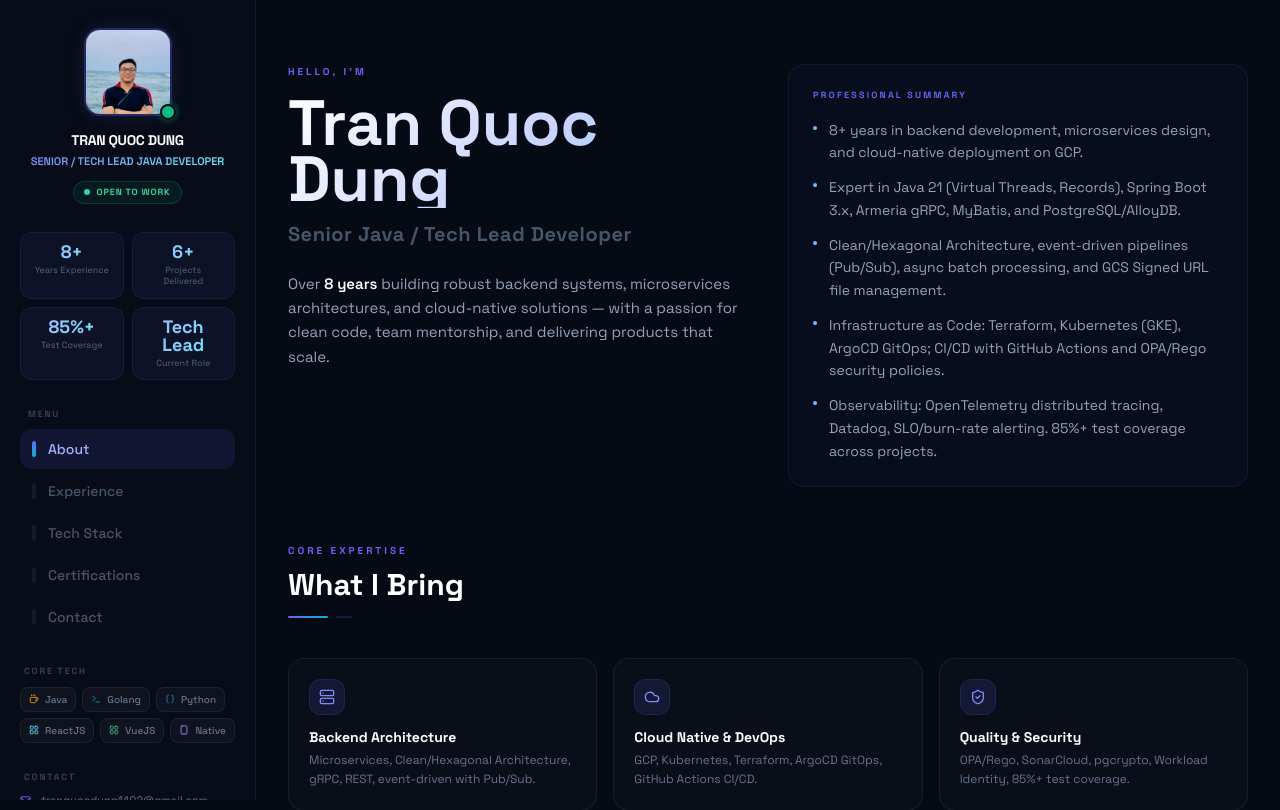
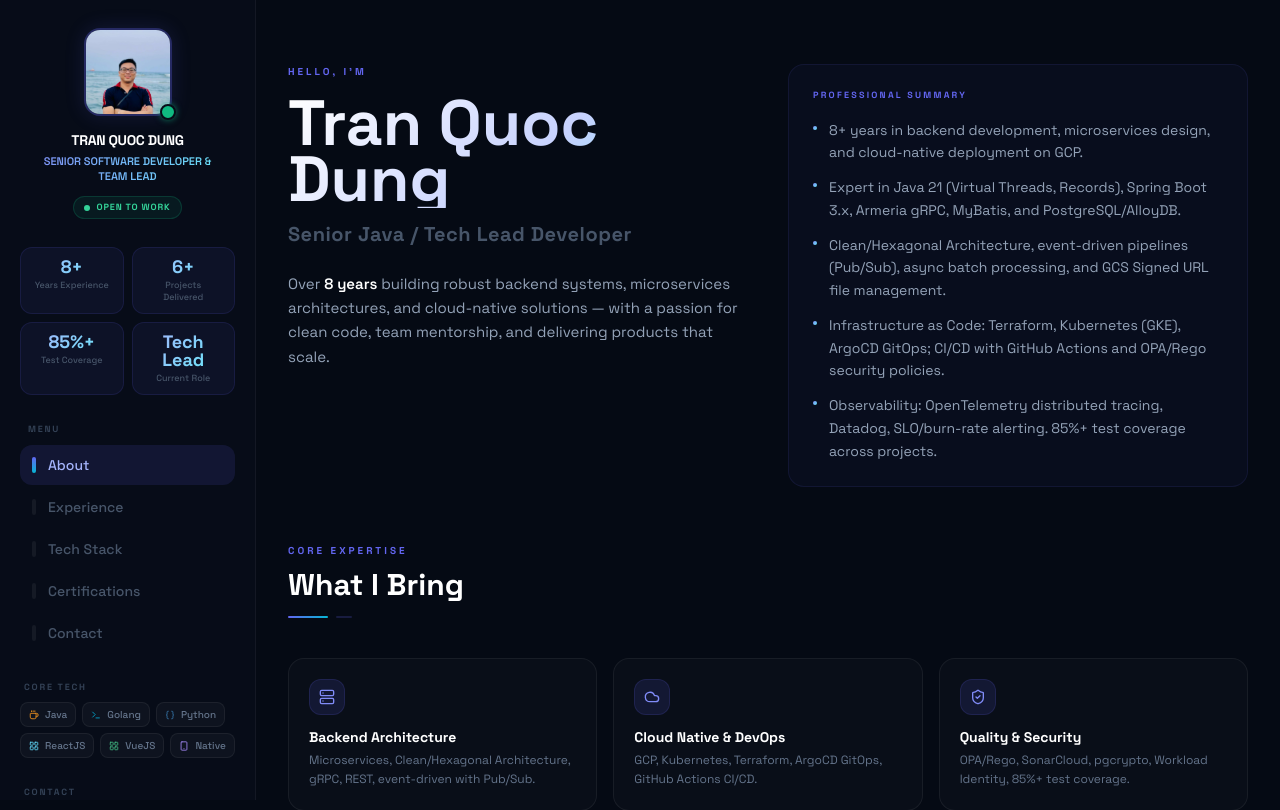
Before and after one commit to tranquocdung1402/tranquocdung1402.github.io, a React (Vite) app: page / in a window 1280 px wide. Shown: the top 810 px of the page. Built offline with nearby package versions, Linux system fonts and the light colour scheme.

Commit message:
Update job title to Senior Software Developer & Team Lead
Changed from "Senior / Tech Lead Java Developer" across all 3 sources:
- src/data.js (title field + BAP role)
- public/cv.html (page title, header, experience role)
- Regenerated PDF

Co-Authored-By: Claude Sonnet 4.6 <noreply@anthropic.com>

```diff
--- a/public/cv.html
+++ b/public/cv.html
@@ -3,7 +3,7 @@
 <head>
 <meta charset="UTF-8"/>
 <meta name="viewport" content="width=device-width,initial-scale=1.0"/>
-<title>CV — Tran Quoc Dung | Senior Java Developer</title>
+<title>CV — Tran Quoc Dung | Senior Software Developer &amp; Team Lead</title>
 <style>
 /* ── Google Fonts ── */
 @import url('https://fonts.googleapis.com/css2?family=Inter:wght@300;400;500;600;700;800&display=swap');
@@ -321,7 +321,7 @@ body{font-family:'Inter',Arial,'Helvetica Neue',sans-serif;background:#CBD5E1;co
     </div>
     <div class="header-info">
       <div class="header-name">Tran Quoc Dung</div>
-      <div class="header-title">Senior Java Developer &amp; Tech Lead</div>
+      <div class="header-title">Senior Software Developer &amp; Team Lead</div>
       <div class="header-contacts">
         <div class="hc-item">
           <div class="hc-dot">
@@ -496,7 +496,7 @@ body{font-family:'Inter',Arial,'Helvetica Neue',sans-serif;background:#CBD5E1;co
         <div class="exp-company-header">
           <div class="exp-co-left">
             <div class="co-name">BAP IT JSC</div>
-            <div class="co-role">Senior / Tech Lead Java Developer</div>
+            <div class="co-role">Senior Software Developer &amp; Team Lead</div>
           </div>
           <span class="exp-period-badge">2022 – Present</span>
         </div>
--- a/src/data.js
+++ b/src/data.js
@@ -1,6 +1,6 @@
 export const CV_DATA = {
   name: 'TRAN QUOC DUNG',
-  title: 'SENIOR / TECH LEAD JAVA DEVELOPER',
+  title: 'SENIOR SOFTWARE DEVELOPER & TEAM LEAD',
   dob: '1993',
   gender: 'Male',
 
@@ -72,7 +72,7 @@ export const CV_DATA = {
   experience: [
     {
       company: 'BAP IT JSC',
-      role: 'Senior / Tech Lead Java Developer',
+      role: 'Senior Software Developer & Team Lead',
       period: '2022 – Present',
       projects: [
         {
```
Also changed, not shown: 1 other file (tests, documents, lock files or other folders).
